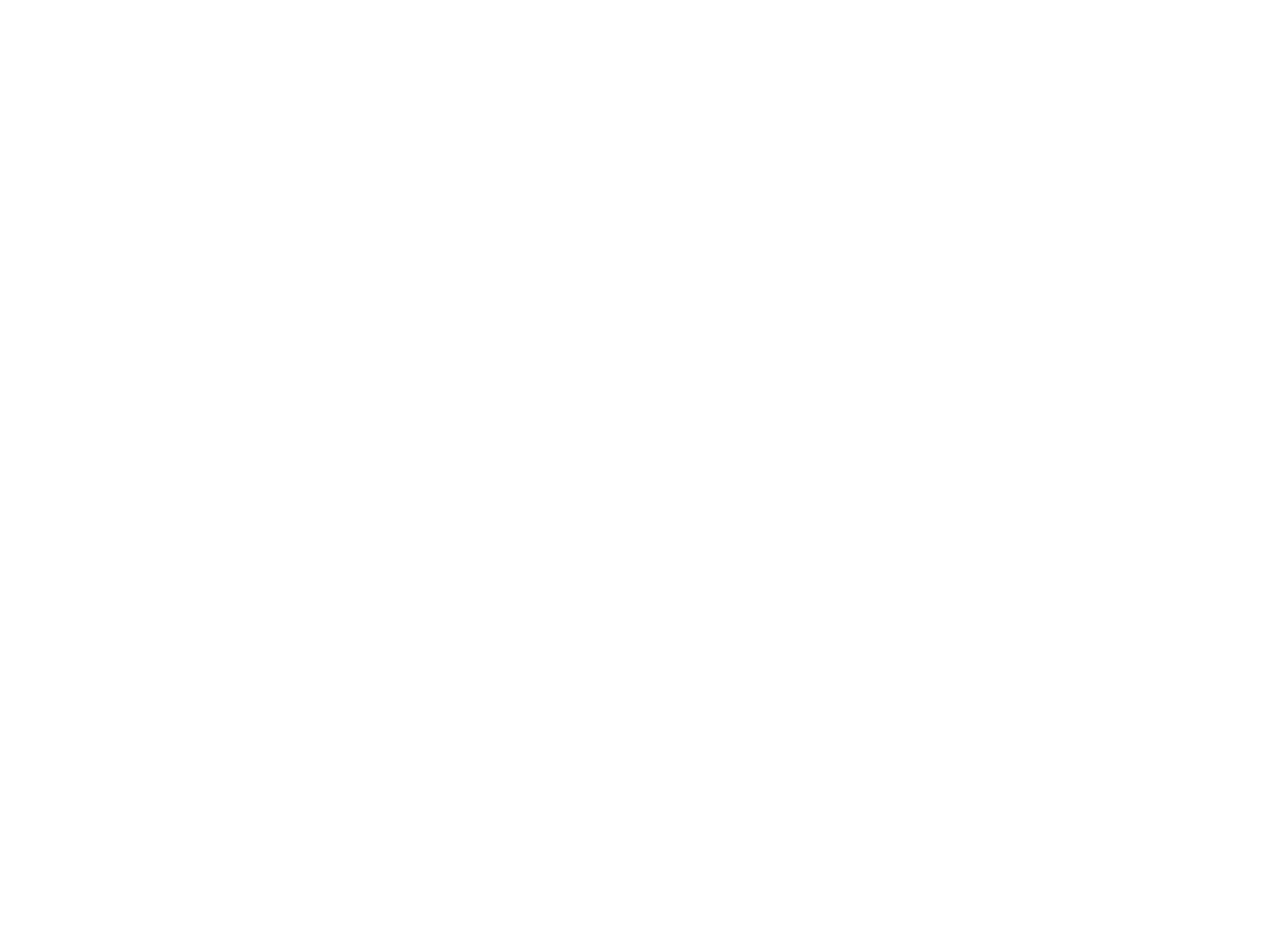
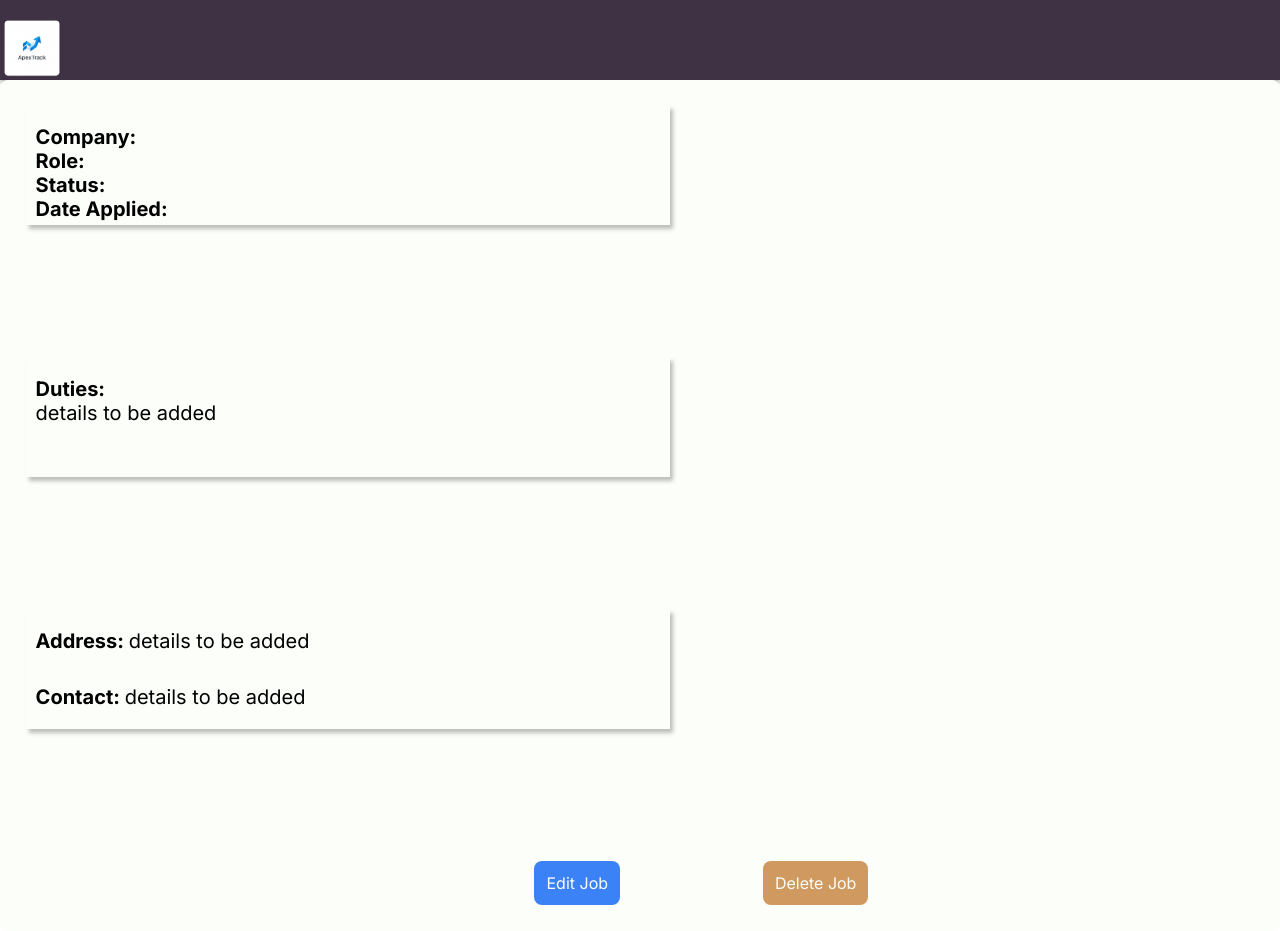
Before and after one commit to siyabongamasiya/job-application-tracker, a React (Vite) app: page /jobdetails/1 in a window 1280 px wide. Before the commit this address had no page. Shown: the part 75-1006 px from the top of the page. Before the commit the page ends 800 px from the top, so only its background shows below. Built offline with nearby package versions, Linux system fonts and the light colour scheme.

Commit message:
mod:added 404 and details page

```diff
--- a/src/App.css
+++ b/src/App.css
@@ -390,14 +390,92 @@
   box-shadow: 3px 4px 4px 0px rgba(0, 0, 0, 0.1);
 }
 
+#job-details-container {
+  background-color: var(--background);
+  height: 100vh;
+  display: flex;
+  padding: 2%;
+  border-radius: 8px;
+  flex-direction: column;
+  align-items: start;
+  justify-content: space-between;
+}
+
+.details-container {
+  height: 10%;
+  display: flex;
+  padding: 20px 20px 20px 10px;
+  flex-direction: column;
+  justify-content: space-between;
+  align-items: start;
+  width: 50%;
+  background: var(--background);
+  box-shadow: 3px 4px 4px 0px rgba(0, 0, 0, 0.25);
+}
+
+.details-container > p {
+  font-family: var(--body-text-font);
+  font-size: var(--body-text-size);
+  font-weight: bold;
+}
+
+#job-details-buttons-container {
+  width: 100%;
+  display: flex;
+  justify-content: center;
+  align-items: center;
+  gap: 20px;
+}
+.details-span {
+  font-family: var(--body-text-font);
+  font-size: var(--body-text-size);
+  font-weight: normal;
+}
+
+#notfoundpage {
+  display: flex;
+  flex-direction: column;
+  height: 100vh;
+}
+
+#notfoundcode {
+  font-family: var(--heading-font);
+  font-size: var(--heading-size);
+  font-weight: var(--heading-weight);
+  color: red;
+}
+
+#bottom-section {
+  padding-left: 10px;
+  width: 100%;
+  display: flex;
+  align-items: start;
+  justify-content: start;
+}
+
+.notfoundtext {
+  font-family: var(--body-text-font);
+  font-weight: bold;
+  font-size: var(--body-text-size);
+}
+
+#mid-section {
+  height: 80%;
+  display: flex;
+  flex-direction: column;
+  align-items: center;
+  justify-content: center;
+  gap: 30px;
+}
+
 @media (min-width: 768px) {
   .job-list-item {
-    width:60%;
+    width: 60%;
     flex-direction: column;
     padding: 1rem;
   }
 
-  #status-container{
+  #status-container {
     width: 100%;
     display: flex;
     justify-content: center;
--- a/src/App.tsx
+++ b/src/App.tsx
@@ -6,15 +6,19 @@
 import HomePage from "./pages/HomePage";
 import { BrowserRouter, Route, Routes } from "react-router-dom";
 import RegisterPage from "./pages/RegisterPage";
+import JobDetailsPage from "./pages/JobDetailsPage";
+import NotFoundPage from "./pages/NotFoundPage";
 
 function App() {
   return (
     <>
       <BrowserRouter>
         <Routes>
-          <Route path="/" element={<HomePage/>} />
-          <Route path="/login" element={<LoginPage/>} />
-          <Route path="/register" element={<RegisterPage/>} />
+          <Route path="/" element={<HomePage />} />
+          <Route path="/login" element={<LoginPage />} />
+          <Route path="/register" element={<RegisterPage />} />
+          <Route path="/jobdetails/:jobId" element={<JobDetailsPage />} />
+          <Route path="*" element={<NotFoundPage />} />
         </Routes>
       </BrowserRouter>
       <Toaster richColors />
--- a/src/components/JobFormModal.tsx
+++ b/src/components/JobFormModal.tsx
@@ -4,6 +4,7 @@
 import DataAccesObject from "../data/dao";
 import type User from "../models/User";
 import Job from "../models/Job";
+import { generateJobId } from "../utils/IdGenerator";
 
 const dao = new DataAccesObject();
 
@@ -60,6 +61,7 @@
             onClick={() => {
               dao
                 .addJob(1125734941, {
+                  id: generateJobId(company,role),
                   company,
                   role,
                   dateApplied,
--- a/src/components/JobItem.tsx
+++ b/src/components/JobItem.tsx
@@ -9,6 +9,7 @@
   role: string;
   dateApplied: string;
   statusImage: string;
+  onClick() : void;
 }
 
 const JobListItem = ({
@@ -16,9 +17,10 @@
   role,
   dateApplied,
   statusImage,
+  onClick
 }: JobListItemProps) => {
   return (
-    <div className="job-list-item">
+    <div className="job-list-item" onClick={onClick}>
       <div className="job-info">
         <div className="job-text">
           <div className="job-field">
--- a/src/components/JobList.tsx
+++ b/src/components/JobList.tsx
@@ -4,37 +4,39 @@
 import pending from "../assets/Frame 36-2.png";
 import rejected from "../assets/Frame 36-1.png";
 import accepted from "../assets/Frame 36.png";
+import { useNavigate } from "react-router-dom";
 
 interface JobListProps {
-  jobs:Job[]
+  jobs: Job[];
 }
 
-const JobList = ({jobs} : JobListProps) => {
-
-
+const JobList = ({ jobs }: JobListProps) => {
+  const navigate = useNavigate();
 
   return (
     <div className="job-list-container">
       {jobs.map((job) => {
-        const status = job.status
-        let image = pending
-        if(status === 'accepted'){
-          image = accepted
-        }else if(status === "rejected"){
-          image = rejected
-        }else{
-          image = pending
+        const status = job.status;
+        let image = pending;
+        if (status === "accepted") {
+          image = accepted;
+        } else if (status === "rejected") {
+          image = rejected;
+        } else {
+          image = pending;
         }
         return (
-
           <JobListItem
             key={job.id}
             company={job.company}
             role={job.role}
             dateApplied={job.dateApplied}
             statusImage={image}
+            onClick={() => {
+              navigate(`/jobdetails/${job.id}`);
+            }}
           />
-      )
+        );
       })}
     </div>
   );
--- a/src/models/Job.ts
+++ b/src/models/Job.ts
@@ -1,12 +1,12 @@
 export default class Job {
-  id: number;
+  id: string;
   company: string;
   role: string;
   dateApplied: string;
   status: string;
 
   constructor(
-    id: number,
+    id: string,
     company: string,
     role: string,
     dateApplied: string,
--- a/src/pages/HomePage.tsx
+++ b/src/pages/HomePage.tsx
@@ -37,10 +37,18 @@
   const [jobs, setJobs] = useState<Job[]>([]);
   const [isModalOpen, setIsModalOpen] = useState(false);
   const [category, setCategory] = useState("All categories");
+  const [dateFilter, setDateFilter] = useState("");
   const [currentUser, setCurrentUser] = useState<User | null>(
     dao.getCurrentUserFromLocalStorage()
   );
   const navigate = useNavigate();
+
+  const filterByCategory = (jobs: Job[]) => {
+    return jobs.filter((job) => job.status === category);
+  };
+  const filterByDate = (jobs: Job[]) => {
+    return jobs.filter((job) => job.dateApplied === dateFilter);
+  };
 
   const getJobs = () => {
     if (!currentUser) {
--- a/src/pages/JobDetailsPage.tsx
+++ b/src/pages/JobDetailsPage.tsx
@@ -0,0 +1,106 @@
+import React, { useEffect, useState } from "react";
+import { useParams } from "react-router-dom";
+import type Job from "../models/Job";
+import Button from "../components/Button";
+import NavBar from "../components/NavBar";
+import DataAccesObject from "../data/dao";
+
+const dao = new DataAccesObject();
+
+interface MidSectionProps {
+  jobId: string;
+}
+
+export default function JobDetailsPage() {
+  type URLParams = { jobId: string };
+  const { jobId } = useParams<URLParams>();
+
+  return (
+    <div>
+      <TopSection />
+      <MidSection jobId={jobId!} />
+    </div>
+  );
+}
+
+const TopSection = () => {
+  return (
+    <div>
+      <NavBar title="Job Details" hasBackButton={false} />
+    </div>
+  );
+};
+
+const MidSection = ({ jobId }: MidSectionProps) => {
+  const [currentJob, setCurrentJob] = useState<Job>();
+
+  useEffect(() => {
+    dao.getJobById(jobId).then((job) => {
+      setCurrentJob(job);
+    });
+  }, []);
+
+  return (
+    <div id="job-details-container">
+      <div id="job-details-1" className="details-container">
+        <p>
+          Company: <span className="details-span">{currentJob?.company}</span>
+        </p>
+        <p>
+          Role: <span className="details-span">{currentJob?.role}</span>
+        </p>
+        <p>
+          Status: <span className="details-span">{currentJob?.status}</span>
+        </p>
+        <p>
+          Date Applied:
+          <span className="details-span">{currentJob?.dateApplied}</span>
+        </p>
+      </div>
+
+      <div id="job-details-2" className="details-container">
+        <p>
+          Duties:
+          <br />
+          <span className="details-span">details to be added</span>
+        </p>
+      </div>
+
+      <div id="job-details-3" className="details-container">
+        <p>
+          Address: <span className="details-span">details to be added</span>
+        </p>
+        <p>
+          Contact: <span className="details-span">details to be added</span>
+        </p>
+      </div>
+
+      <div id="job-details-buttons-container">
+        <Button text="Edit Job" onClick={() => {}} style={{
+              marginLeft: "10%",
+              padding: "0.75rem",
+              borderRadius: "8px",
+              border: "none",
+              backgroundColor: "var(--primary)",
+              color: "var(--background)",
+              fontFamily: "var(--buttons-navLinks-font)",
+              fontWeight: "var(--buttons-navLinks-weight)",
+              cursor: "pointer",
+              fontSize: "1rem",
+            }} />
+        <Button text="Delete Job" onClick={() => {}} style={{
+              marginLeft: "10%",
+              padding: "0.75rem",
+              borderRadius: "8px",
+              border: "none",
+              backgroundColor: "var(--accent)",
+              color: "var(--background)",
+              fontFamily: "var(--buttons-navLinks-font)",
+              fontWeight: "var(--buttons-navLinks-weight)",
+              cursor: "pointer",
+              fontSize: "1rem",
+            }} />
+      </div>
+    </div>
+  );
+};
--- a/src/pages/NotFoundPage.tsx
+++ b/src/pages/NotFoundPage.tsx
@@ -0,0 +1,47 @@
+import React from "react";
+import Button from "../components/Button";
+import { useNavigate } from "react-router-dom";
+
+export default function NotFoundPage() {
+  return (
+    <div id="notfoundpage">
+      <MidSection />
+      <BottomSection />
+    </div>
+  );
+}
+
+const MidSection = () => {
+  return (
+    <div id="mid-section">
+      <p id="notfoundcode">404</p>
+      <p className="notfoundtext">Oops! The page you</p>
+      <p className="notfoundtext">are Looking for does</p>
+      <p className="notfoundtext">not exist!</p>
+      <br />
+    </div>
+  );
+};
+
+const BottomSection = () => {
+  const navigate = useNavigate();
+  return (
+    <div id="bottom-section">
+      <Button
+        text="Go back Home"
+        onClick={() => {navigate("/")}}
+        style={{
+          padding: "0.75rem",
+          borderRadius: "8px",
+          border: "none",
+          backgroundColor: "var(--primary)",
+          color: "var(--background)",
+          fontFamily: "var(--buttons-navLinks-font)",
+          fontWeight: "var(--buttons-navLinks-weight)",
+          cursor: "pointer",
+          fontSize: "1rem",
+        }}
+      />
+    </div>
+  );
+};
--- a/src/utils/IdGenerator.ts
+++ b/src/utils/IdGenerator.ts
@@ -12,3 +12,17 @@
 
   return Math.abs(hash).toString();
 }
+export function generateJobId(
+  company: string,
+  role: string
+): string {
+  const str = company + role;
+  let hash = 0;
+
+  for (let i = 0; i < str.length; i++) {
+    hash = (hash << 5) - hash + str.charCodeAt(i);
+    hash |= 0;
+  }
+
+  return Math.abs(hash).toString();
+}
```
Also changed, not shown: src/data/dao.ts (+22 -6 lines). Lines whose indentation alone changed are shown as unchanged.
